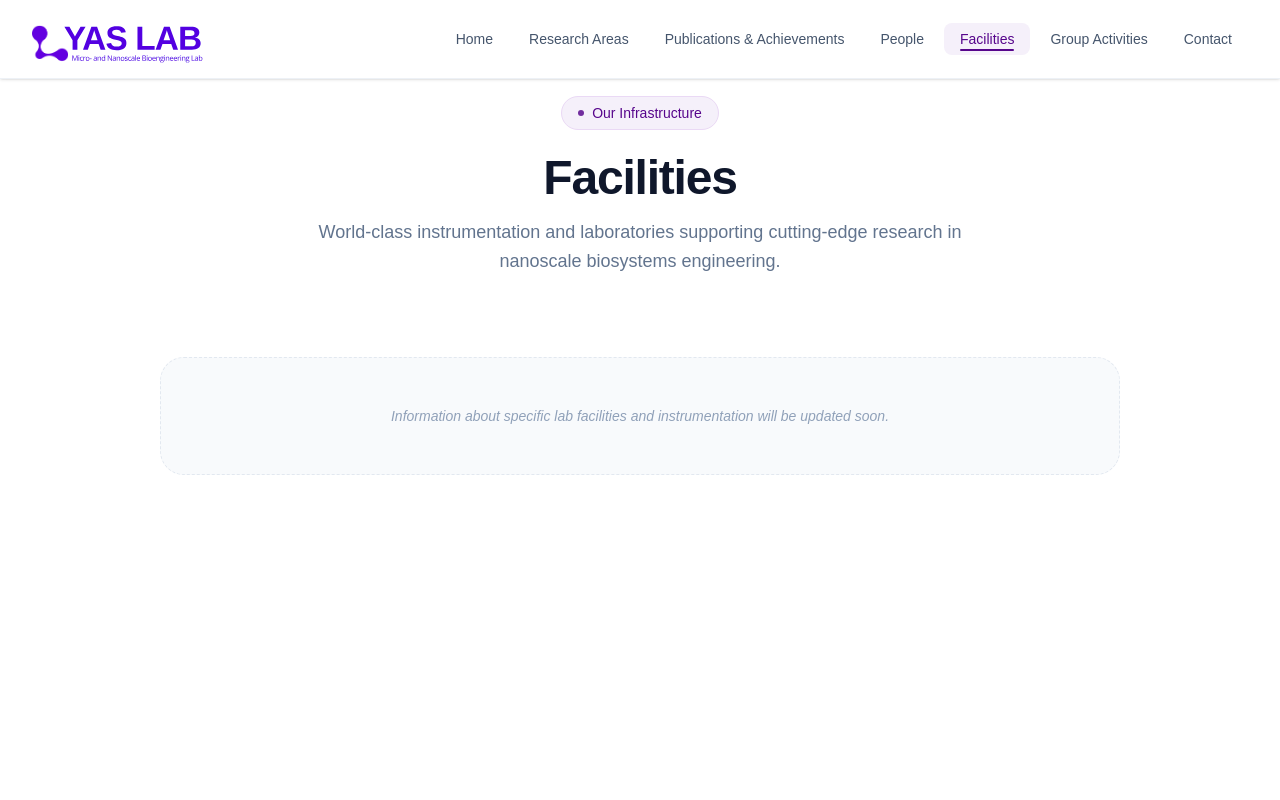
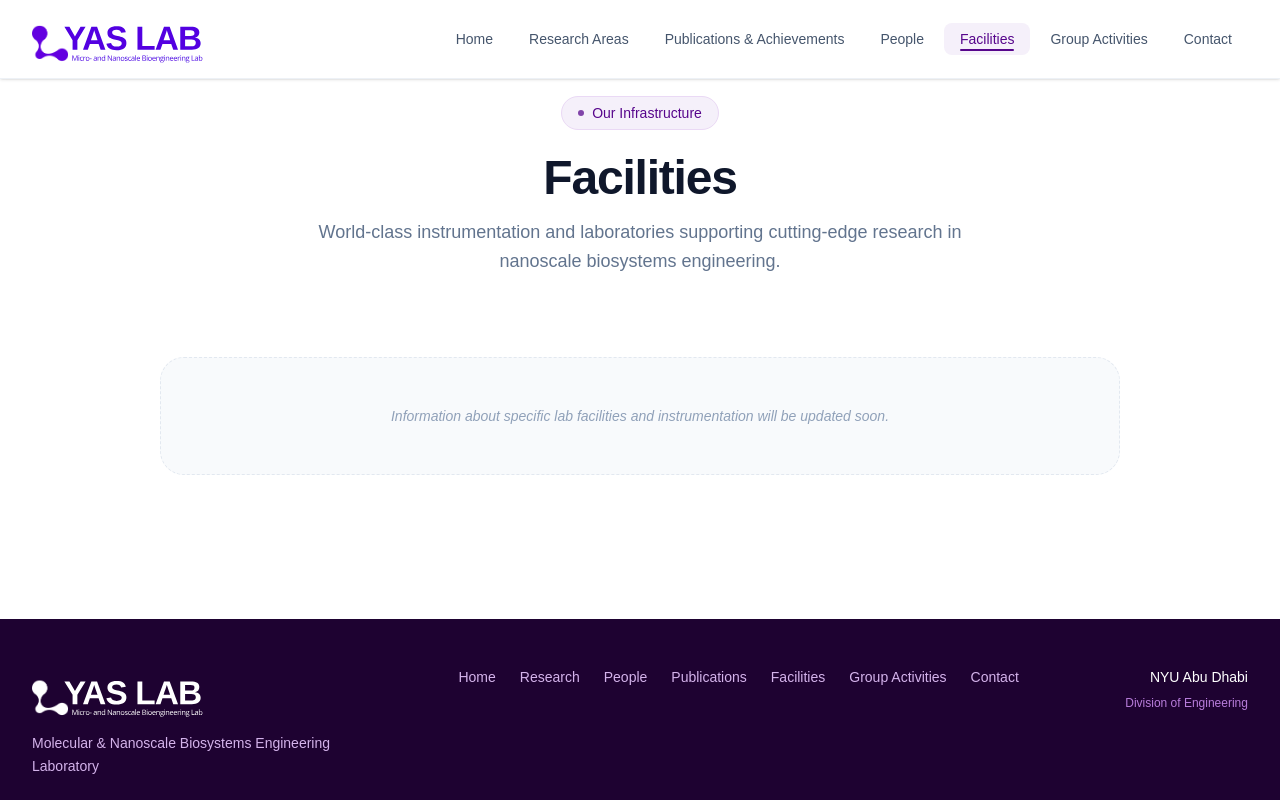
Before and after one commit to tinaytini/mnbe-lab, a Next.js app: page /facilities in a window 1280 px wide. Shown: the top 800 px of the page. Built offline with nearby package versions, Linux system fonts and the light colour scheme.

Commit message:
Implement global sticky footer and fix excessive scrolling on sub-pages

```diff
--- a/src/app/contact/page.tsx
+++ b/src/app/contact/page.tsx
@@ -1,6 +1,6 @@
 export default function ContactPage() {
     return (
-        <main className="min-h-screen bg-slate-50 pt-24 pb-20">
+        <main className="bg-slate-50 pt-24 pb-20">
             {/* Header */}
             <section className="max-w-4xl mx-auto px-6 lg:px-8 text-center mb-14">
                 <span className="inline-flex items-center gap-2 px-4 py-1.5 rounded-full border border-brand-100 bg-brand-50 text-brand-500 text-sm font-medium mb-6">
@@ -23,7 +23,7 @@ export default function ContactPage() {
                         {
                             icon: "📍",
                             label: "Address",
-                            value: "Saadiyat Marina District\nAbu Dhabi - UAE",
+                            value: "Institute of Nanoscience\nEngineering Building, Room 4.12\nUniversity Campus",
                         },
                         {
                             icon: "✉️",
--- a/src/app/facilities/page.tsx
+++ b/src/app/facilities/page.tsx
@@ -2,7 +2,7 @@ const facilities: any[] = [];
 
 export default function FacilitiesPage() {
     return (
-        <main className="min-h-screen bg-white pt-24 pb-20">
+        <main className="bg-white pt-24 pb-20">
             {/* Header */}
             <section className="max-w-5xl mx-auto px-6 lg:px-8 text-center mb-16">
                 <span className="inline-flex items-center gap-2 px-4 py-1.5 rounded-full border border-brand-100 bg-brand-50 text-brand-500 text-sm font-medium mb-6">
--- a/src/app/group-activities/page.tsx
+++ b/src/app/group-activities/page.tsx
@@ -28,7 +28,7 @@ export default async function GroupActivitiesPage() {
     if (otherItems.length > 0) grouped.push({ category: "Other", items: otherItems });
 
     return (
-        <main className="min-h-screen bg-slate-50 pt-24 pb-20">
+        <main className="bg-slate-50 pt-24 pb-20">
             {/* Header */}
             <section className="max-w-5xl mx-auto px-6 lg:px-8 text-center mb-16">
                 <span className="inline-flex items-center gap-2 px-4 py-1.5 rounded-full border border-brand-100 bg-brand-50 text-brand-500 text-sm font-medium mb-6">
--- a/src/app/layout.tsx
+++ b/src/app/layout.tsx
@@ -27,9 +27,11 @@ export default function RootLayout({
 }>) {
   return (
     <html lang="en">
-      <body className={`${geistSans.variable} ${geistMono.variable} antialiased`}>
+      <body className={`${geistSans.variable} ${geistMono.variable} antialiased flex flex-col min-h-screen`}>
         <NavbarWrapper />
-        {children}
+        <div className="flex-1">
+          {children}
+        </div>
         <Footer />
       </body>
     </html>
--- a/src/app/people/page.tsx
+++ b/src/app/people/page.tsx
@@ -11,7 +11,7 @@ export default async function PeoplePage() {
     const allMembers = await db.select().from(members).orderBy(asc(members.createdAt));
 
     return (
-        <main className="min-h-screen bg-slate-50 pt-24 pb-20">
+        <main className="bg-slate-50 pt-24 pb-20">
             {/* Header */}
             <section className="max-w-5xl mx-auto px-6 lg:px-8 text-center mb-16">
                 <span className="inline-flex items-center gap-2 px-4 py-1.5 rounded-full border border-brand-100 bg-brand-50 text-brand-500 text-sm font-medium mb-6">
--- a/src/app/publications/page.tsx
+++ b/src/app/publications/page.tsx
@@ -18,7 +18,7 @@ export default async function PublicationsPage() {
         .orderBy(asc(publications.year), asc(publications.createdAt));
 
     return (
-        <main className="min-h-screen bg-white pt-24 pb-20">
+        <main className="bg-white pt-24 pb-20">
             {/* Header */}
             <section className="max-w-5xl mx-auto px-6 lg:px-8 text-center mb-16">
                 <span className="inline-flex items-center gap-2 px-4 py-1.5 rounded-full border border-brand-100 bg-brand-50 text-brand-500 text-sm font-medium mb-6">
--- a/src/app/research/page.tsx
+++ b/src/app/research/page.tsx
@@ -8,7 +8,7 @@ export default async function ResearchPage() {
     const areas = await db.select().from(researchAreas).orderBy(desc(researchAreas.createdAt));
 
     return (
-        <main className="min-h-screen bg-slate-50 pt-24 pb-20">
+        <main className="bg-slate-50 pt-24 pb-20">
             {/* Header */}
             <section className="max-w-5xl mx-auto px-6 lg:px-8 text-center mb-16">
                 <span className="inline-flex items-center gap-2 px-4 py-1.5 rounded-full border border-brand-100 bg-brand-50 text-brand-500 text-sm font-medium mb-6">
```
